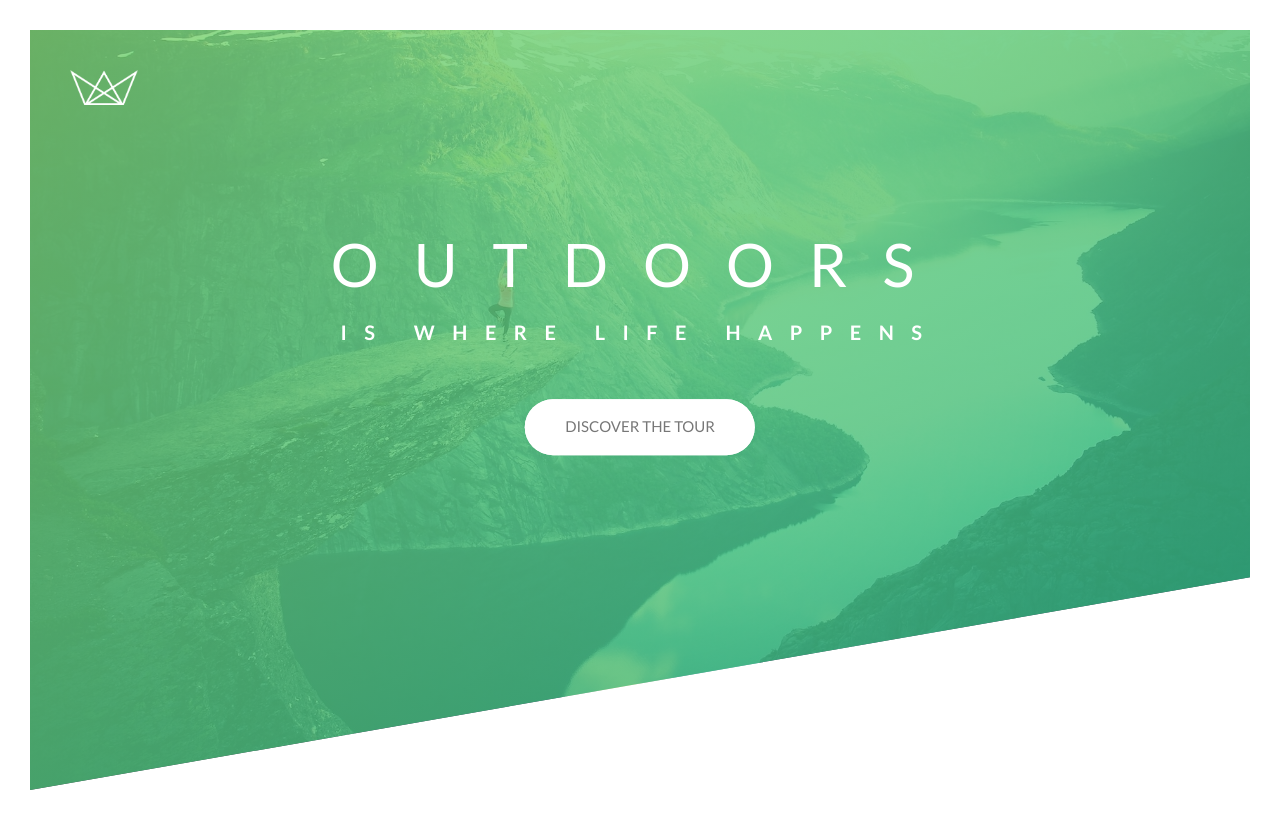
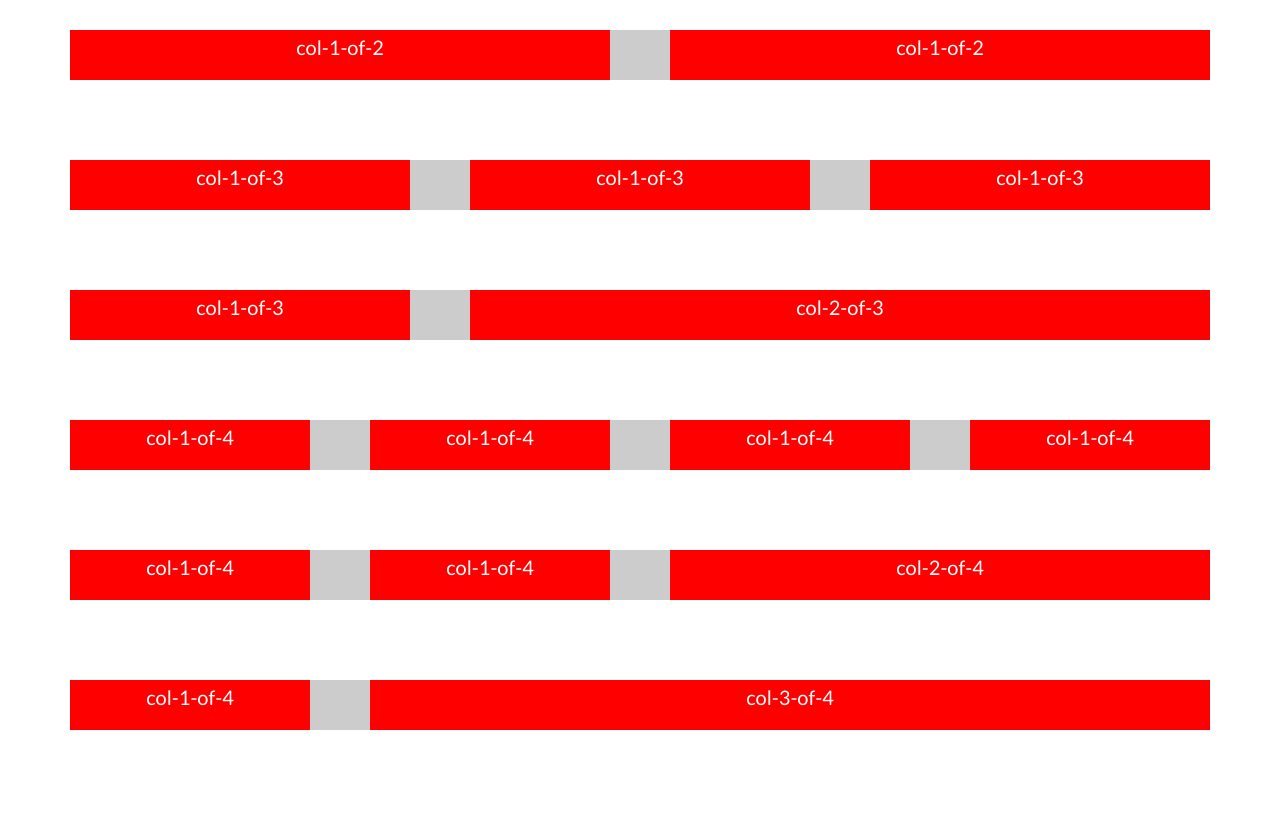
Before and after one commit to jscodelover/cool-website-theme-1, a website: page index.html in a window 1280 px wide. Drawn offline with Linux system fonts and the light colour scheme.

Commit message:
grid layout

```diff
--- a/index.html
+++ b/index.html
@@ -12,17 +12,72 @@
         <title>Natours | Exciting tours for adventurous people</title>
     </head>
     <body>
-        <header class="header">
-            <div class="header__logo-box">
-                <img src="img/logo-white.png" alt="logo" class="header__logo" />
+        <section class="grid-layout">
+          <div class="row">
+            <div class="col-1-of-2">
+              col-1-of-2
             </div>
-            <div class="header__text-box">
-                <h1 class="heading-primary">
-                    <span class="heading-primary--main">outdoors</span>
-                    <span class="heading-primary--sub">is where life happens</span>
-                </h1>
-                <a href="#" class="btn btn--white btn--animated">discover the tour</a>
+            <div class="col-1-of-2">
+              col-1-of-2
             </div>
-        </header>
+          </div>
+
+          <div class="row">
+            <div class="col-1-of-3">
+              col-1-of-3
+            </div>
+            <div class="col-1-of-3">
+              col-1-of-3
+            </div>
+            <div class="col-1-of-3">
+              col-1-of-3
+            </div>
+          </div>
+
+          <div class="row">
+            <div class="col-1-of-3">
+              col-1-of-3
+            </div>
+            <div class="col-2-of-3">
+              col-2-of-3
+            </div>
+          </div>
+
+          <div class="row">
+            <div class="col-1-of-4">
+              col-1-of-4
+            </div>
+            <div class="col-1-of-4">
+              col-1-of-4
+            </div>
+            <div class="col-1-of-4">
+              col-1-of-4
+            </div>
+            <div class="col-1-of-4">
+              col-1-of-4
+            </div>
+          </div>
+
+          <div class="row">
+            <div class="col-1-of-4">
+              col-1-of-4
+            </div>
+            <div class="col-1-of-4">
+              col-1-of-4
+            </div>
+            <div class="col-2-of-4">
+              col-2-of-4
+            </div>
+          </div>
+
+          <div class="row">
+            <div class="col-1-of-4">
+              col-1-of-4
+            </div>
+            <div class="col-3-of-4">
+              col-3-of-4
+            </div>
+          </div>
+        </section>
     </body>
 </html>
--- a/sass/abstract/_mixins.scss
+++ b/sass/abstract/_mixins.scss
@@ -0,0 +1,19 @@
+@mixin clearfix {
+  &::after {
+    content: "";
+    display: table;
+    clear: both;
+  }
+}
+
+@mixin grid($num-cols) {
+  @for $i from 1 through ($num-cols - 1) {
+    .col-#{$i}-of-#{$num-cols} {
+      width: calc(
+        #{$i} *
+          ((100% - (#{$num-cols} - 1) *#{$horizontal-gutter}) / #{$num-cols}) +
+          (#{$i} - 1) *#{$horizontal-gutter}
+      );
+    }
+  }
+}
--- a/sass/abstract/_variables.scss
+++ b/sass/abstract/_variables.scss
@@ -7,6 +7,7 @@ Dark green: #28b485
 
 */
 
+//COLOR
 $color-primary: #55c57a;
 $color-primary-light: #7ed56f;
 $color-primary-dark: #28b485;
@@ -14,3 +15,8 @@ $color-primary-dark: #28b485;
 $color-white: #fff;
 $color-grey-dark: #777;
 $color-black: #000;
+
+//GRID
+$grid-width: 114rem;
+$vertical-gutter: 8rem;
+$horizontal-gutter: 6rem;
--- /dev/null
+++ b/sass/layouts/_grid.scss
@@ -0,0 +1,27 @@
+.row {
+  //standard width
+  max-width: $grid-width;
+  background-color: #ccc;
+  margin: 0 auto;
+  &:not(:last-child) {
+    margin-bottom: 8rem;
+  }
+
+  @include clearfix;
+
+  [class^="col-"] {
+    background-color: red;
+    height: 5rem;
+    color: white;
+    font-size: 2rem;
+    text-align: center;
+    float: left;
+    &:not(:last-child) {
+      margin-right: $horizontal-gutter;
+    }
+  }
+
+  @include grid($num-cols: 2);
+  @include grid($num-cols: 3);
+  @include grid($num-cols: 4);
+}
--- a/sass/main.scss
+++ b/sass/main.scss
@@ -9,4 +9,5 @@
 
 @import "components/button";
 
+@import "layouts/grid";
 @import "layouts/header";
```
Also changed, not shown: css/style.css.
